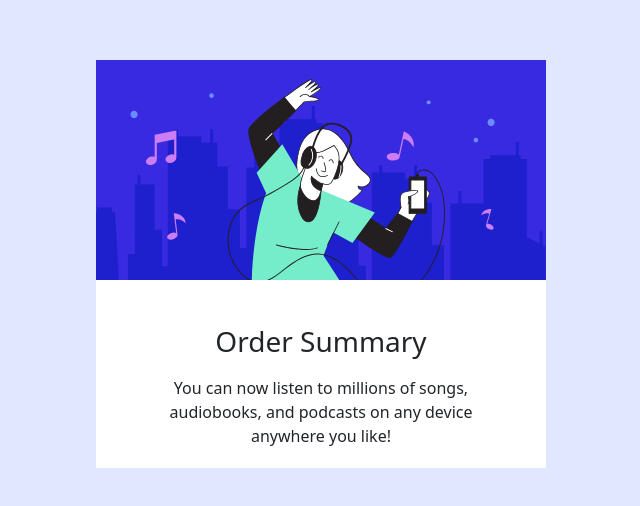
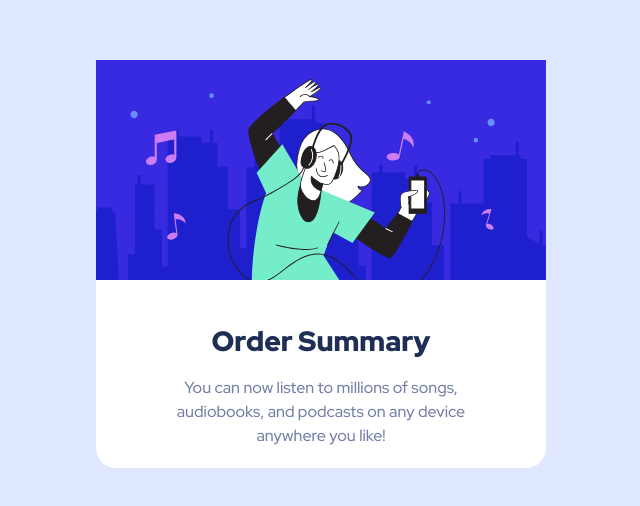
Before and after one commit to YashinN/FM-order_summary_component, a React (Create React App) app: page / in a window 1280 px wide. Shown: the part 136-642 px from the top of the page, without its empty margins (319-959 px from the left). Built offline with nearby package versions, Linux system fonts and the light colour scheme.

Commit message:
Added font styles, sizing and colors to summary card content

```diff
--- a/src/Components/OrderSummary.css
+++ b/src/Components/OrderSummary.css
@@ -1,3 +1,9 @@
+@import url("https://fonts.googleapis.com/css2?family=Red+Hat+Display:wght@500;700;900&display=swap");
+
+* {
+  font-family: "Red Hat Display", sans-serif;
+}
+
 .bg-container {
   background-color: hsl(225, 100%, 94%);
   height: 100vh;
@@ -11,6 +17,7 @@
   background-color: #fff;
   max-width: 450px;
   max-height: 697px;
+  border-radius: 20px;
 }
 
 .summary-details {
@@ -19,15 +26,20 @@
 
 .text-center {
   text-align: center;
+  font-weight: 500;
 }
 
 .title {
   margin-bottom: 17px;
   margin-top: 45px;
   font-size: 28px;
+  font-weight: 900;
+  color: #1f2e55;
 }
 
 .text {
   margin-bottom: 20px;
   font-size: 16px;
+  color: #717fa6;
+  font-weight: 500;
 }
```
